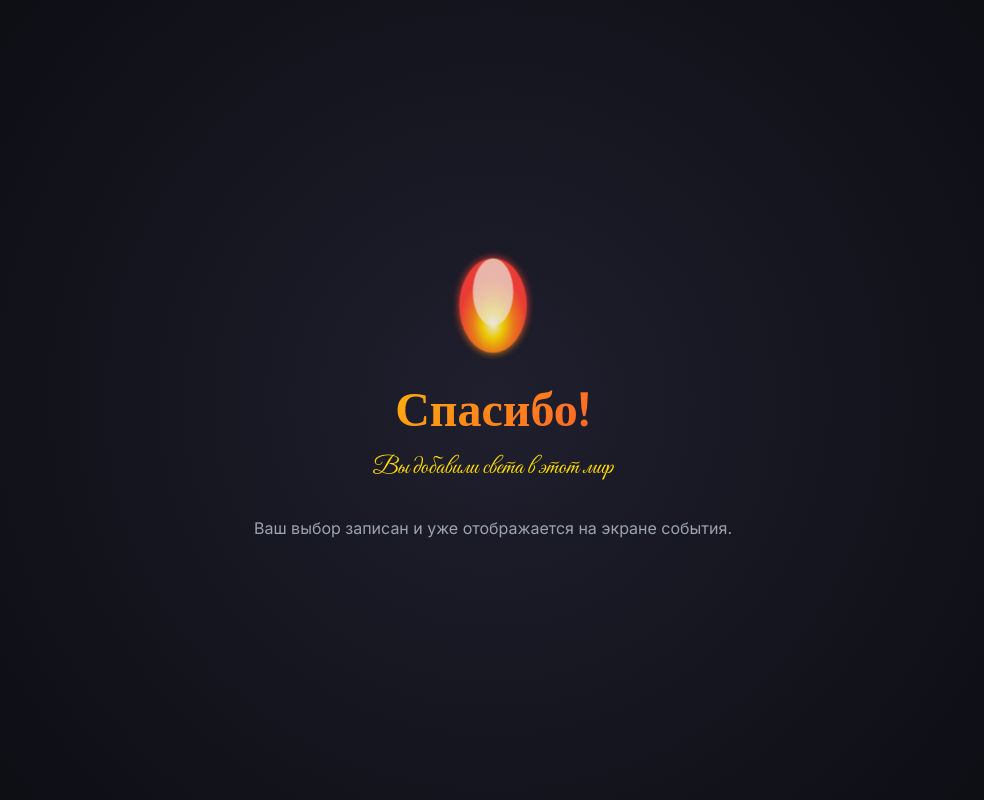
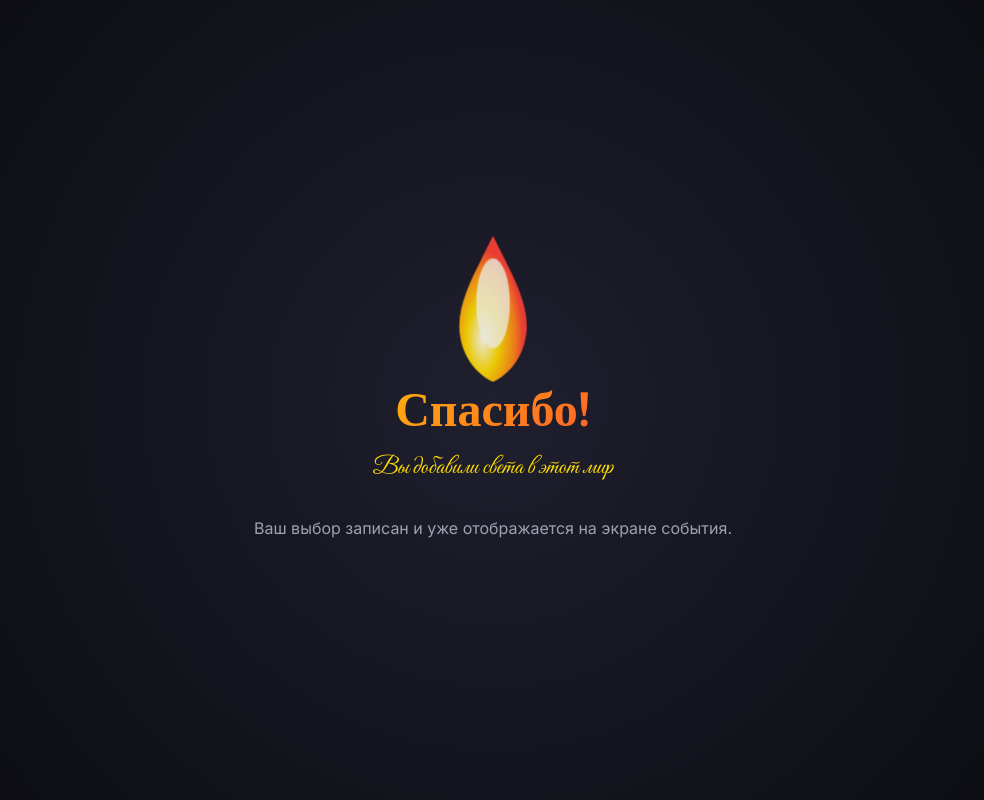
Before and after one commit to Meresnes/hakuna_15.12, a React (Vite) app in the folder frontend/: page /thanks in a window 1280 px wide. Shown: the whole page, without its empty margins (147-1131 px from the left). Built offline with nearby package versions, Linux system fonts and the light colour scheme; no server answers.

Commit message:
fix icons

```diff
--- a/frontend/index.html
+++ b/frontend/index.html
@@ -4,14 +4,14 @@
     <meta charset="UTF-8" />
     <link rel="icon" type="image/svg+xml" href="/favicon.svg" />
     <meta name="viewport" content="width=device-width, initial-scale=1.0" />
-    <meta name="description" content="Hakuna Light - Добавь света в мир" />
+    <meta name="description" content="Hanuka Light - Добавь света в мир" />
 
     <!-- Google Fonts: Cinzel, Great Vibes, Inter -->
     <link rel="preconnect" href="https://fonts.googleapis.com" />
     <link rel="preconnect" href="https://fonts.gstatic.com" crossorigin />
     <link href="https://fonts.googleapis.com/css2?family=Cinzel:wght@400;500;600;700&family=Great+Vibes&family=Inter:wght@300;400;500;600;700&display=swap" rel="stylesheet" />
 
-    <title>Hakuna Light</title>
+    <title>Hanuka Light</title>
   </head>
   <body>
     <div id="root"></div>
--- a/frontend/src/pages/Choose.tsx
+++ b/frontend/src/pages/Choose.tsx
@@ -14,11 +14,11 @@ function Choose() {
   const [error, setError] = useState('');
 
   // Redirect if not verified
-  useEffect(() => {
-    if (!user.isVerified) {
-      navigate('/');
-    }
-  }, [user.isVerified, navigate]);
+  // useEffect(() => {
+  //   if (!user.isVerified) {
+  //     navigate('/');
+  //   }
+  // }, [user.isVerified, navigate]);
 
   const handleChoiceClick = (choice: number) => {
     setSelectedChoice(choice);
@@ -77,9 +77,9 @@ function Choose() {
       >
         {/* Header */}
         <div className="text-center mb-8">
-          <h1 className="font-cinzel text-3xl md:text-4xl font-bold text-white mb-2">
+          <p className="font-great-vibes text-4xl text-flame-yellow opacity-90">
             Добавь света в мир
-          </h1>
+          </p>
           <p className="text-gray-400">
             Введите своё имя и выберите доброе дело
           </p>
@@ -133,12 +133,23 @@ function Choose() {
                 className="w-12 h-12 mb-4 rounded-full flex items-center justify-center"
                 style={{ backgroundColor: `${choice.color}20` }}
               >
-                <svg
-                  className="w-6 h-6"
-                  fill="currentColor"
-                  viewBox="0 0 24 24"
-                >
-                  <path d="M12 23c-3.866 0-7-3.134-7-7 0-3.866 4-8 7-12 3 4 7 8.134 7 12 0 3.866-3.134 7-7 7zm0-3c2.21 0 4-1.79 4-4 0-2.21-2-5-4-8-2 3-4 5.79-4 8 0 2.21 1.79 4 4 4z" />
+                  <svg
+                      fill="currentColor"
+                      width="32" height="32"
+                      version="1.1"
+                      id="Capa_1"
+                      xmlns="http://www.w3.org/2000/svg"
+                       viewBox="0 0 611.999 611.999"
+                  >
+                    <g>
+                        <path d="M216.02,611.195c5.978,3.178,12.284-3.704,8.624-9.4c-19.866-30.919-38.678-82.947-8.706-149.952
+                            c49.982-111.737,80.396-169.609,80.396-169.609s16.177,67.536,60.029,127.585c42.205,57.793,65.306,130.478,28.064,191.029
+                            c-3.495,5.683,2.668,12.388,8.607,9.349c46.1-23.582,97.806-70.885,103.64-165.017c2.151-28.764-1.075-69.034-17.206-119.851
+                            c-20.741-64.406-46.239-94.459-60.992-107.365c-4.413-3.861-11.276-0.439-10.914,5.413c4.299,69.494-21.845,87.129-36.726,47.386
+                            c-5.943-15.874-9.409-43.33-9.409-76.766c0-55.665-16.15-112.967-51.755-159.531c-9.259-12.109-20.093-23.424-32.523-33.073
+                            c-4.5-3.494-11.023,0.018-10.611,5.7c2.734,37.736,0.257,145.885-94.624,275.089c-86.029,119.851-52.693,211.896-40.864,236.826
+                            C153.666,566.767,185.212,594.814,216.02,611.195z"/>
+                    </g>
                 </svg>
               </div>
 
@@ -217,9 +228,24 @@ function Choose() {
                   color: selectedChoice ? CHOICE_COLORS[selectedChoice] : undefined,
                 }}
               >
-                <svg className="w-10 h-10" fill="currentColor" viewBox="0 0 24 24">
-                  <path d="M12 23c-3.866 0-7-3.134-7-7 0-3.866 4-8 7-12 3 4 7 8.134 7 12 0 3.866-3.134 7-7 7z" />
-                </svg>
+                  <svg
+                      fill="currentColor"
+                      width="32" height="32"
+                      version="1.1"
+                      id="Capa_1"
+                      xmlns="http://www.w3.org/2000/svg"
+                      viewBox="0 0 611.999 611.999"
+                  >
+                      <g>
+                          <path d="M216.02,611.195c5.978,3.178,12.284-3.704,8.624-9.4c-19.866-30.919-38.678-82.947-8.706-149.952
+                            c49.982-111.737,80.396-169.609,80.396-169.609s16.177,67.536,60.029,127.585c42.205,57.793,65.306,130.478,28.064,191.029
+                            c-3.495,5.683,2.668,12.388,8.607,9.349c46.1-23.582,97.806-70.885,103.64-165.017c2.151-28.764-1.075-69.034-17.206-119.851
+                            c-20.741-64.406-46.239-94.459-60.992-107.365c-4.413-3.861-11.276-0.439-10.914,5.413c4.299,69.494-21.845,87.129-36.726,47.386
+                            c-5.943-15.874-9.409-43.33-9.409-76.766c0-55.665-16.15-112.967-51.755-159.531c-9.259-12.109-20.093-23.424-32.523-33.073
+                            c-4.5-3.494-11.023,0.018-10.611,5.7c2.734,37.736,0.257,145.885-94.624,275.089c-86.029,119.851-52.693,211.896-40.864,236.826
+                            C153.666,566.767,185.212,594.814,216.02,611.195z"/>
+                      </g>
+                  </svg>
               </div>
               <h2 className="font-cinzel text-2xl font-bold text-white mb-2">
                 Спасибо!
--- a/frontend/src/pages/Enter.tsx
+++ b/frontend/src/pages/Enter.tsx
@@ -57,7 +57,7 @@ function Enter() {
         <div className="text-center mb-10">
           <h1 className="font-cinzel text-4xl md:text-5xl font-bold text-gradient-flame mb-3">Хакуна 2025
           </h1>
-          <p className="font-great-vibes text-2xl text-flame-yellow opacity-80">
+          <p className="font-great-vibes text-2xl text-flame-yellow opacity-90">
             Добавь света в мир
           </p>
         </div>
--- a/frontend/src/pages/Thanks.tsx
+++ b/frontend/src/pages/Thanks.tsx
@@ -23,32 +23,28 @@ function Thanks() {
             ease: 'easeInOut',
           }}
         >
-          <svg viewBox="0 0 100 100" className="w-full h-full">
-            <defs>
-              <radialGradient id="flameGradient" cx="50%" cy="70%" r="50%">
-                <stop offset="0%" stopColor="#fffef0" />
-                <stop offset="30%" stopColor="#ffdc00" />
-                <stop offset="60%" stopColor="#ff851b" />
-                <stop offset="100%" stopColor="#ff4136" />
-              </radialGradient>
-              <filter id="glow">
-                <feGaussianBlur stdDeviation="3" result="coloredBlur" />
-                <feMerge>
-                  <feMergeNode in="coloredBlur" />
-                  <feMergeNode in="SourceGraphic" />
-                </feMerge>
-              </filter>
-            </defs>
-            <ellipse
-              cx="50"
-              cy="60"
-              rx="25"
-              ry="35"
-              fill="url(#flameGradient)"
-              filter="url(#glow)"
-            />
-            <ellipse cx="50" cy="50" rx="15" ry="25" fill="#fffef0" opacity="0.7" />
-          </svg>
+            <svg xmlns="http://www.w3.org/2000/svg" viewBox="0 0 24 32">
+                <defs>
+                    <radialGradient id="iconFlame" cx="35%" cy="70%" r="60%">
+                        <stop offset="0%" stop-color="#fffef0"/>
+                        <stop offset="40%" stop-color="#ffdc00"/>
+                        <stop offset="80%" stop-color="#ff851b"/>
+                        <stop offset="100%" stop-color="#ff4136"/>
+                    </radialGradient>
+                </defs>
+
+                <path d="M 12 28
+           C 8 26 6 22 6 18
+           C 6 14 8 10 10 6
+           C 11 4 12 2 12 2
+           C 12 2 13 4 14 6
+           C 16 10 18 14 18 18
+           C 18 22 16 26 12 28 Z"
+                      fill="url(#iconFlame)"/>
+
+                <ellipse cx="12" cy="14" rx="3" ry="8" fill="#fffef0" opacity="0.8"/>
+            </svg>
+
         </motion.div>
 
         {/* Thank you message */}
```
Also changed, not shown: frontend/public/4k-earth-surreal-look8.jpg (added).
